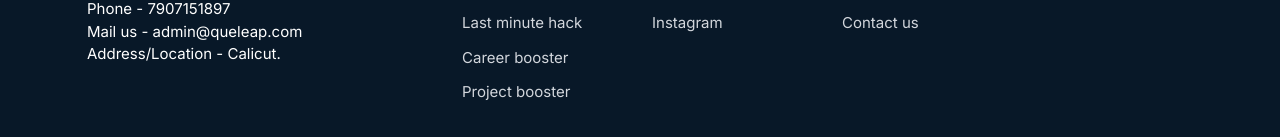
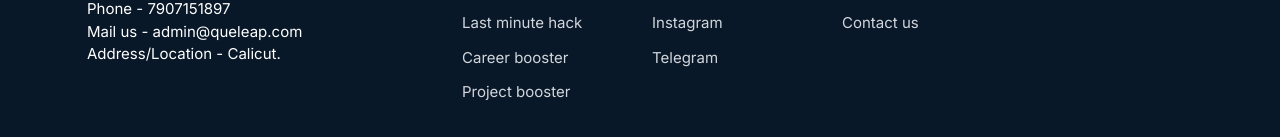
Before and after one commit to getyourwork/type34, a React (Create React App) app: page / in a window 1280 px wide. Shown: the part 4874-5011 px from the top of the page. Built offline with nearby package versions, Linux system fonts and the light colour scheme.

Commit message:
Update Footer.jsx

```diff
--- a/src/Components/sections/Footer.jsx
+++ b/src/Components/sections/Footer.jsx
@@ -67,6 +67,7 @@ return <footer className="footer" id="Footer123">
                                     <li><a  href="https://twitter.com/thequeleap">Twitter</a></li>
                                     <li><a href="https://www.linkedin.com/company/queleap">linkedin</a></li>
                                     <li><a  href="https://www.instagram.com/que_leap/">Instagram</a></li>
+                                    <li><a  href="t.me/queleap">Telegram</a></li>
 
                                 </ul>
                             </div>
```
